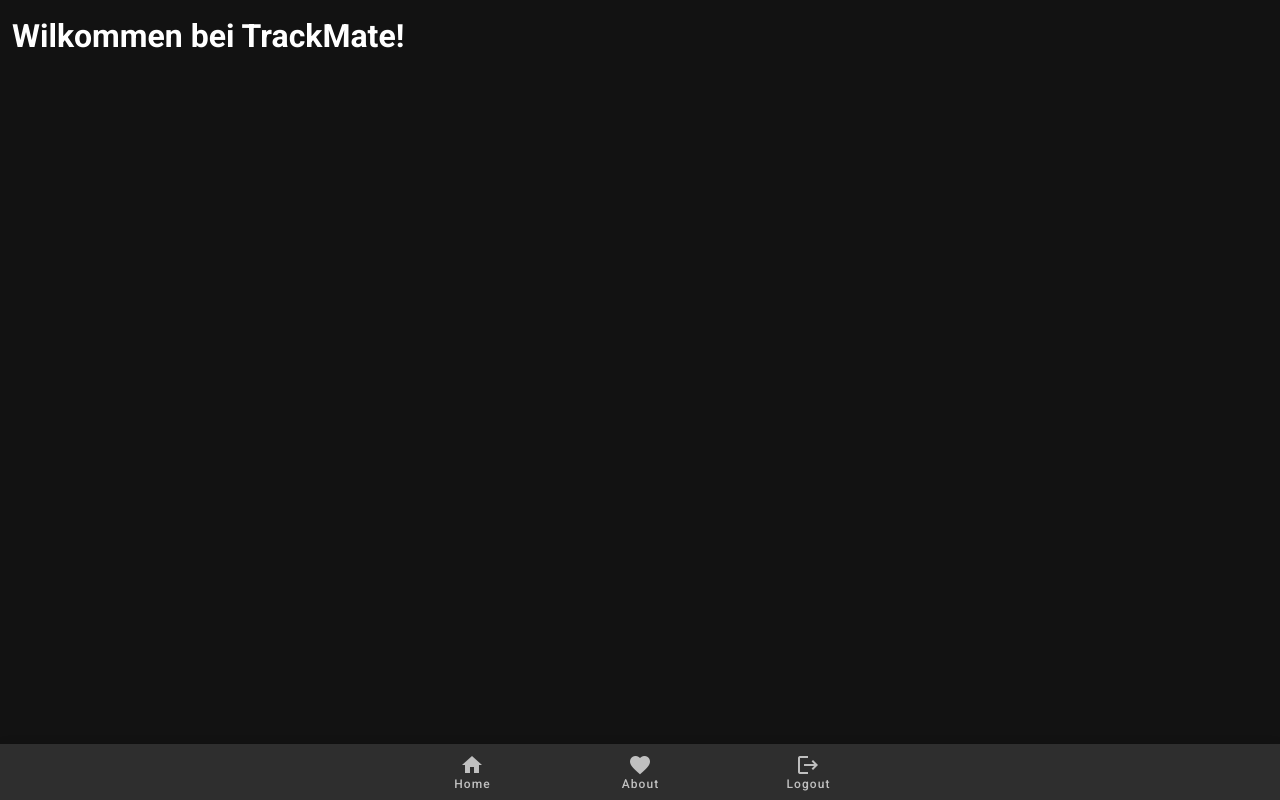
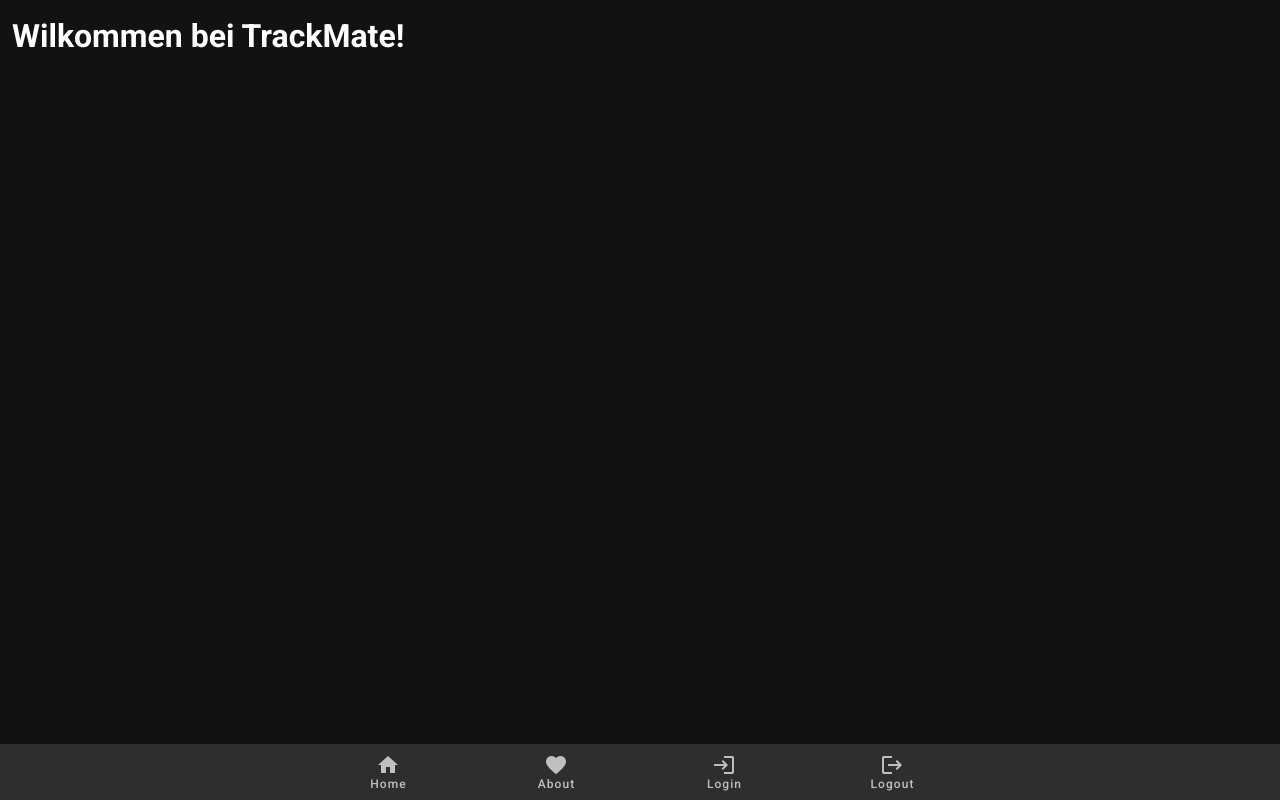
Before and after one commit to craftbytesio/trackmate-frontend, a Vue app: page / in a window 1280 px wide. Built offline with nearby package versions, Linux system fonts and the light colour scheme.

Commit message:
Add login button

```diff
--- a/src/components/shared/navbar.vue
+++ b/src/components/shared/navbar.vue
@@ -13,7 +13,15 @@
         <span>About</span>
         <v-icon>mdi-heart</v-icon>
       </v-btn>
-      <v-btn @click="logout">
+      <v-btn
+          to="/login"
+      >
+        <span>Login</span>
+        <v-icon>mdi-login</v-icon>
+      </v-btn>
+      <v-btn
+          @click="logout"
+      >
         <span>Logout</span>
         <v-icon>mdi-logout</v-icon>
       </v-btn>
```
